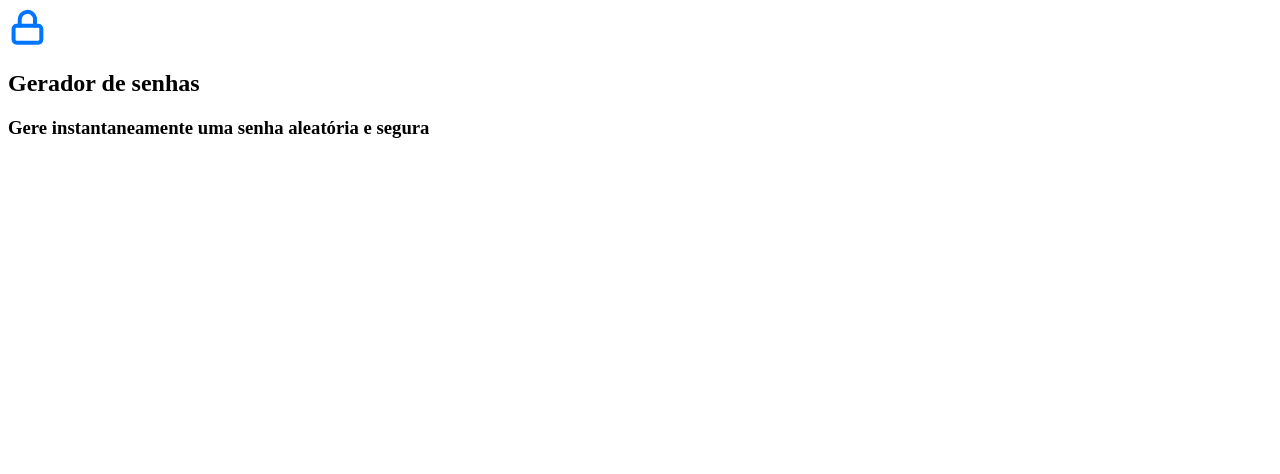
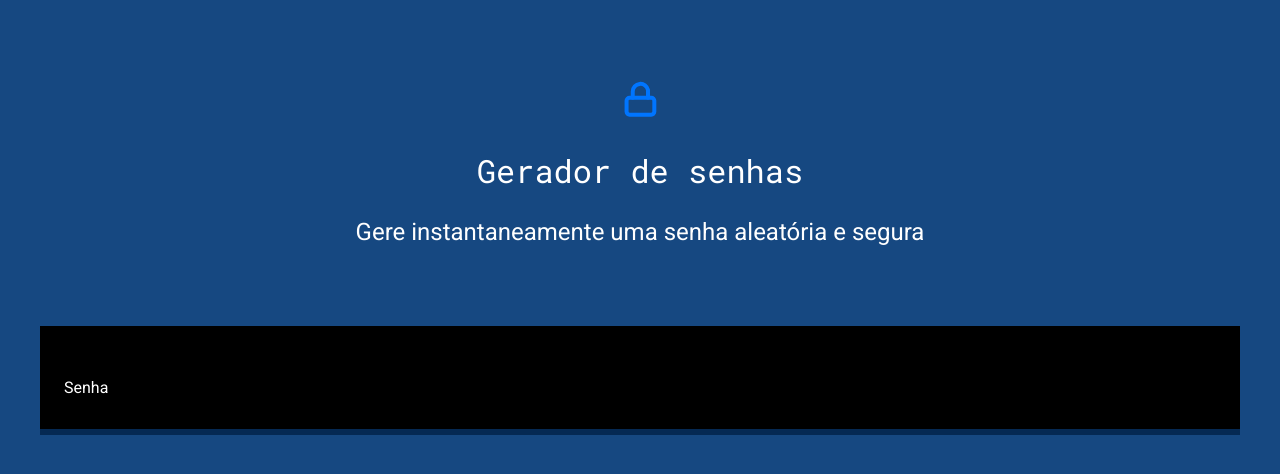
Before and after one commit to ferrarinha/gerador-de-senhas, a plain HTML site: page index.html in a window 1280 px wide. Drawn offline with Linux system fonts and the light colour scheme.

Commit message:
Add files via upload

```diff
--- a/index.html
+++ b/index.html
@@ -1,13 +1,25 @@
 <!DOCTYPE html>
 <html lang="pt-br">
+
 <head>
     <meta charset="UTF-8">
     <meta name="viewport" content="width=device-width, initial-scale=1.0">
     <title>Gerador de senha</title>
+    <link rel="stylesheet" href="style.css">
 </head>
+
 <body>
-    <img src="unlock.svg" alt="cadeado fechado">
-    <h2 class="titulo-principal">Gerador de senhas</h2>
-    <h3 class="titulo-secundario">Gere instantaneamente uma senha aleatória e segura</h3>
+    <section class="conteudo">
+        <div class="conteudo-titulo">
+            <img src="unlock.svg" alt="cadeado fechado">
+            <h2 class="titulo-principal">Gerador de senhas</h2>
+            <h3 class="titulo-secundario">Gere instantaneamente uma senha aleatória e segura</h3>
+        </div>
+        <div class="conteudo-senha">
+            <label for="senha">Senha</label>
+            <input name="senha" type="text" id="campo-senha">
+        </div>
+    </section>
 </body>
+
 </html>
--- a/style.css
+++ b/style.css
@@ -1,13 +1,17 @@
 @import url('https://fonts.googleapis.com/css2?family=Roboto&family=Roboto+Mono&display=swap');
 
 :root{
-    --branco: rgb(143, 143, 143);
-    --cor-de-fundo: #00162E;
-    --fundo-senha: #00244D;
+    --branco: white;
+    --cor-de-fundo: #164881;
+    --fundo-senha: #000000;
     --fundo-texto: #001E40;
-    --borda: #0075FF;
+    --borda: #052953;
     --roboto: 'Roboto', sans-serif;
     --roboto-mono: 'Roboto Mono', monospace;
+}
+
+*{
+    font-weight: 400;
 }
 
 body{
@@ -24,3 +28,32 @@ body{
 .titulo-secundario{
     font-size: 24px;
 }
+
+.conteudo-titulo{
+    text-align: center;
+    margin-top: 80px;
+}
+
+.conteudo-senha{
+    margin-top: 80px;
+    background: var(--fundo-senha);
+    padding: 24px;
+    border-bottom: 6px solid var(--borda);
+}
+
+#campo-senha{
+    background-color: var(--fundo-senha);
+    border: none;
+    color: var(--branco);
+    font-family: var(--roboto-mono);
+    font-size: 40px;
+}
+
+#campo-senha:focus{
+    outline: none;
+}
+
+.conteudo{
+    max-width: 1200px;
+    margin: 0 auto;
+}
```
